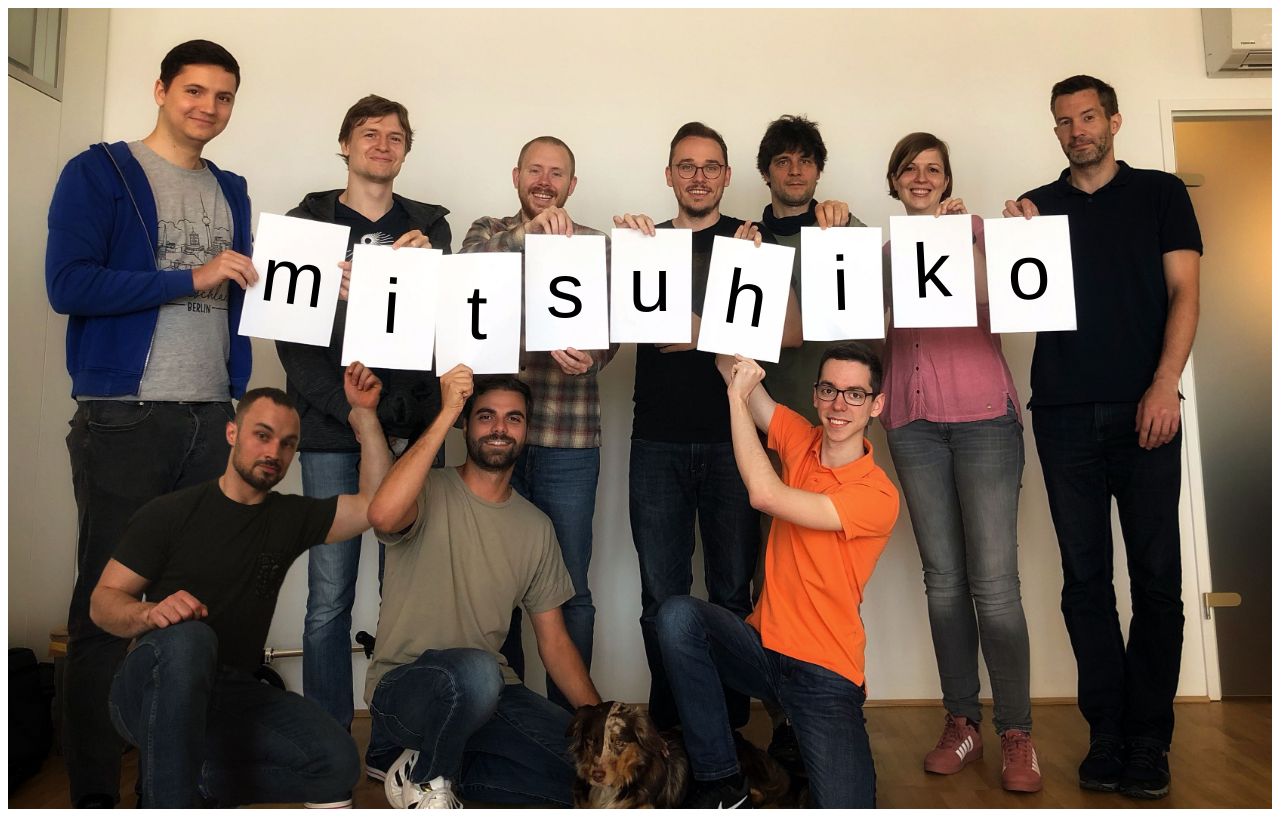
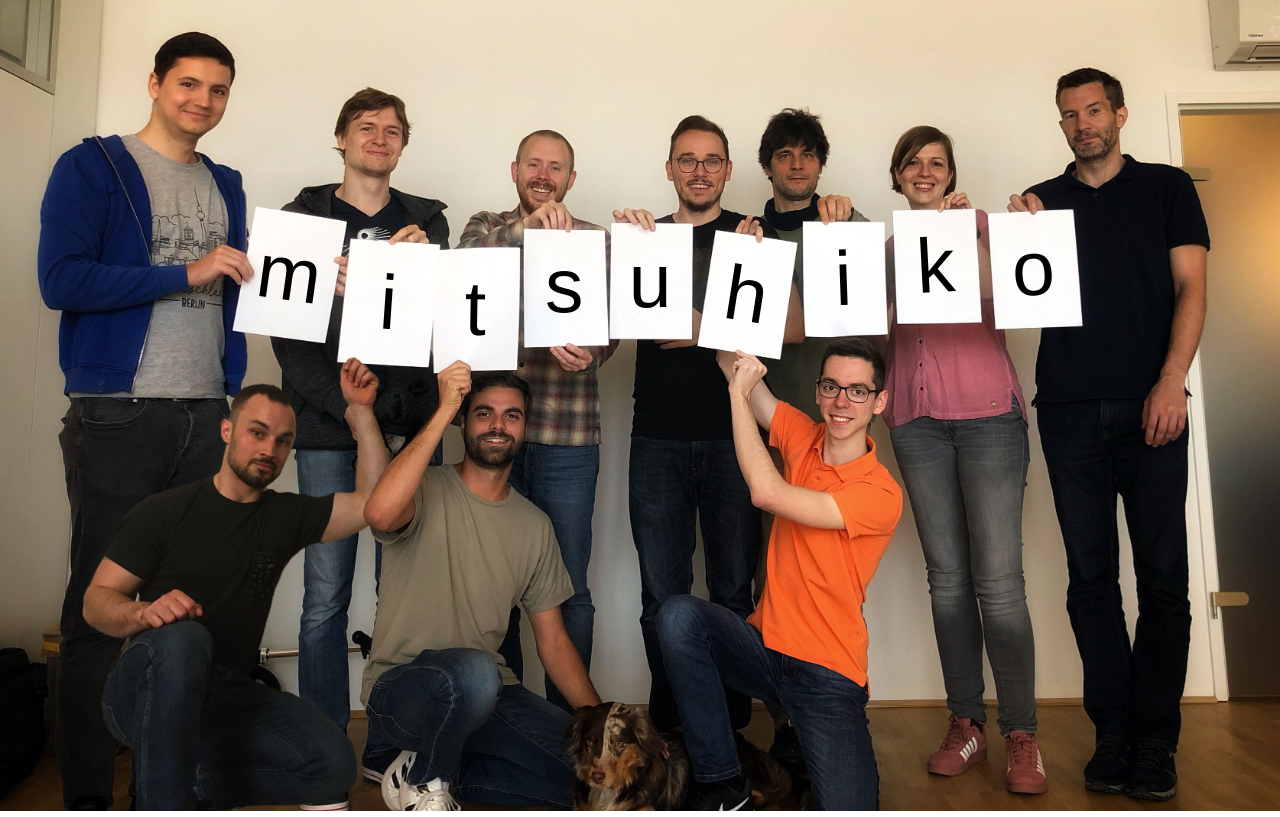
Before and after one commit to dcramer/mitsuhiko.at, a website: page index.html in a window 1280 px wide. Drawn offline with Linux system fonts and the light colour scheme; a web font is replaced by a local one.

Commit message:
Various improvements

```diff
--- a/app.js
+++ b/app.js
@@ -34,9 +34,6 @@ var memeConfigs = [
 ];
 
 function MitsuhikoApp() {
-  var containerNode = document.getElementById("container");
-  //   var inputNode = document.getElementById("input");
-
   return {
     clearChildren: function(parentNode) {
       while (parentNode.firstChild) {
@@ -52,10 +49,16 @@ function MitsuhikoApp() {
 
       var numBoxNodes = this.config.boxes.length;
       var numTextNodes = this.text.length;
-      var textOffset =
-        numTextNodes < numBoxNodes
-          ? parseInt((numBoxNodes - numTextNodes) / 2, 10)
-          : 0;
+
+      var textOffset = 0;
+      if (this.alignText == "center") {
+        textOffset =
+          numTextNodes < numBoxNodes
+            ? parseInt((numBoxNodes - numTextNodes) / 2, 10)
+            : 0;
+      } else if (this.alignText == "right") {
+        textOffset = numBoxNodes - numTextNodes;
+      }
 
       for (var i = 0, boxConfig, boxNode, textNode; i < numBoxNodes; i++) {
         boxConfig = this.config.boxes[i];
@@ -80,6 +83,10 @@ function MitsuhikoApp() {
       this.text =
         window.decodeURIComponent(window.location.hash.slice(1)) || "mitsuhiko";
 
+      this.alignText = "center";
+      var containerNode = (this.containerNode = document.getElementById(
+        "container"
+      ));
       this.clearChildren(containerNode);
 
       var imageNode = (this.imageNode = this.imageNode = document.createElement(
--- a/index.html
+++ b/index.html
@@ -4,6 +4,17 @@
     rel="stylesheet"
   />
   <style>
+    *,
+    *:after,
+    *:before {
+      padding: 0;
+      margin: 0;
+    }
+    html,
+    body {
+      margin: 0;
+      padding: 0;
+    }
     img {
       max-width: 100%;
       max-height: 100%;
```
